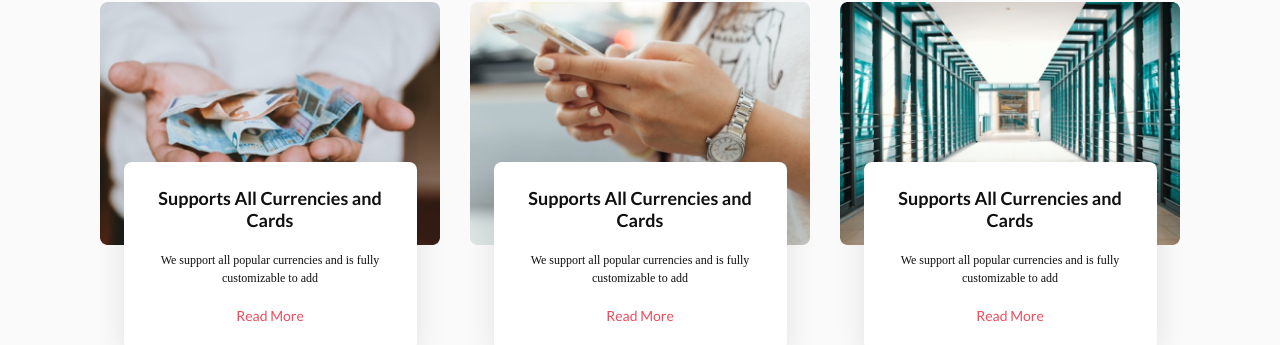
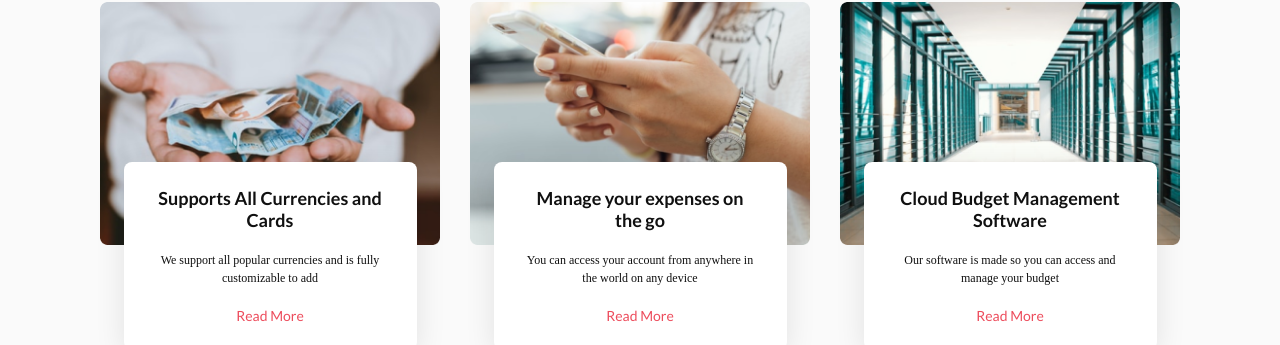
Before and after one commit to Izzat-Khudoyberganov/CloudBudget__adaptive, a plain HTML site: page index.html in a window 1280 px wide. Shown: the part 1453-1798 px from the top of the page. Drawn offline with Linux system fonts and the light colour scheme.

Commit message:
Add card text

```diff
--- a/index.html
+++ b/index.html
@@ -93,8 +93,8 @@
                   <div class="card__item">
                      <img class="card__img" src="./image/phone.png" alt="">
                      <div class="card__info">
-                        <h3 class="card__info__title">Supports All Currencies and Cards</h3>
-                        <p class="card__info__text">We support all popular currencies and is fully customizable to add
+                        <h3 class="card__info__title">Manage your expenses on the go</h3>
+                        <p class="card__info__text">You can access your account from anywhere in the world on any device
                         </p>
                         <a href="#!" class="card__info__link">Read More</a>
                      </div>
@@ -104,8 +104,8 @@
                   <div class="card__item">
                      <img class="card__img" src="./image/way.png" alt="">
                      <div class="card__info">
-                        <h3 class="card__info__title">Supports All Currencies and Cards</h3>
-                        <p class="card__info__text">We support all popular currencies and is fully customizable to add
+                        <h3 class="card__info__title">Cloud Budget Management Software</h3>
+                        <p class="card__info__text">Our software is made so you can access and manage your budget
                         </p>
                         <a href="#!" class="card__info__link">Read More</a>
                      </div>
```
